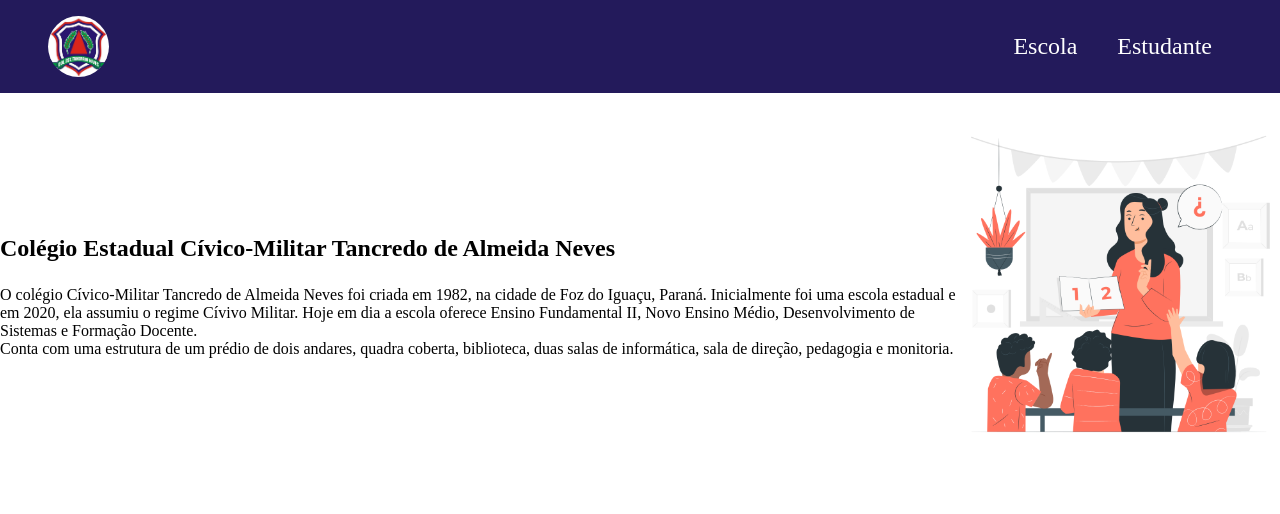
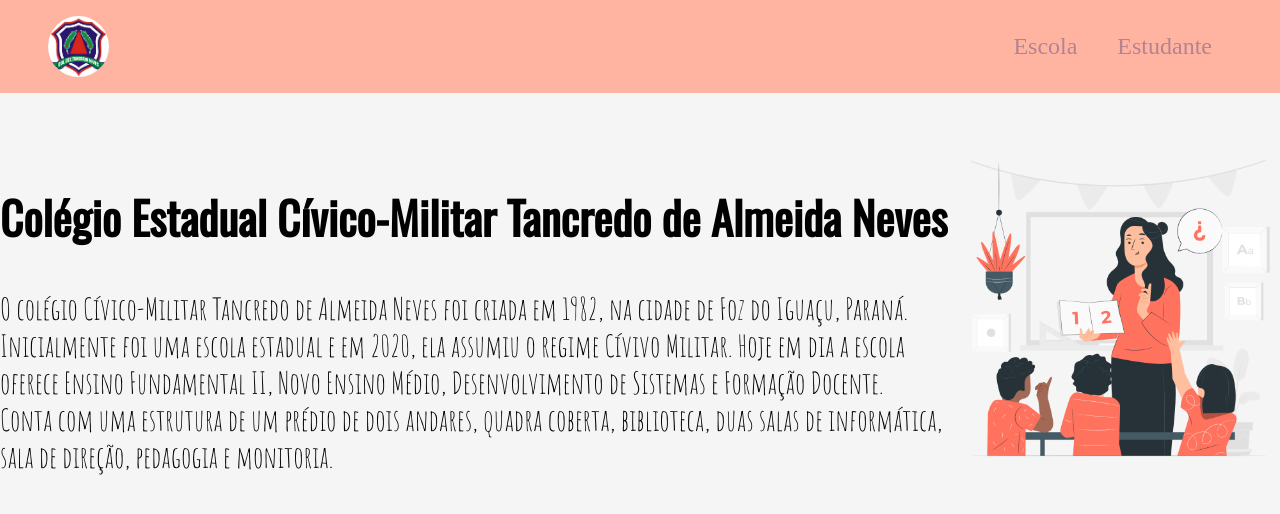
Before and after one commit to Diegao28/2024-2b-site-escola, a plain HTML site: page index.html in a window 1280 px wide. Drawn offline with nearby package versions, Linux system fonts and the light colour scheme.

Commit message:
Add files via upload

```diff
--- a/style.css
+++ b/style.css
@@ -1,3 +1,5 @@
+@import url('https://fonts.googleapis.com/css2?family=Amatic+SC:wght@400;700&family=Oswald&display=swap');
+
 *{
     margin: 0;
     padding: 0;
@@ -9,12 +11,16 @@
         --begeclaro: #e07a5f;
         --salmao: #e5989b;
         --escuro: #b5838d;
+        --branco: #f5f5f5;
+        --fonte-texto: "Amatic SC", sans-serif;
+        --fonte-titulo: "Oswald", sans-serif;
+
 
 
 }
 .cabecalho{
-    background-color:  #231a5b;
-    color:white;
+    background-color:  var(--bege);
+    color: var(--escuro);
     display: flex;
     align-items: center;
     justify-content: space-between;
@@ -29,22 +35,26 @@
 
 .cabecalho-lista-link{
     text-decoration: none;
-    color: white;
+    color: var(--escuro)
+    ;
     margin-right: 1.5em;
     font-size: 1.5em
 }
 
 .escola{
-    background-color: white;
+    background-color: var(--branco);
     color: black;
     display: flex;
     justify-content: center;
     align-items: center;
-    padding: 32px 0;
+    padding: 50px 0;
+    font-size: 30px;
+    font-family: var(--fonte-texto);
 }
 
 .escola-texto-titulo{
-    padding: 24px 0;
+    padding: 40px 0;
+    font-family: var(--fonte-titulo);
 
 }
 
```
